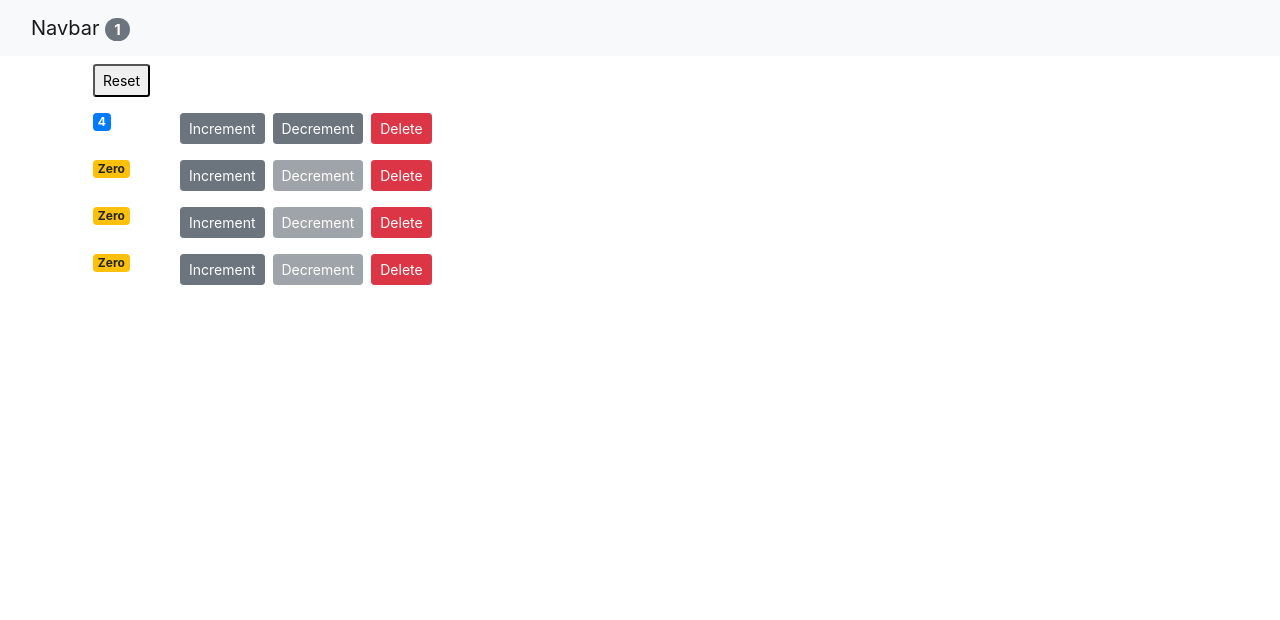
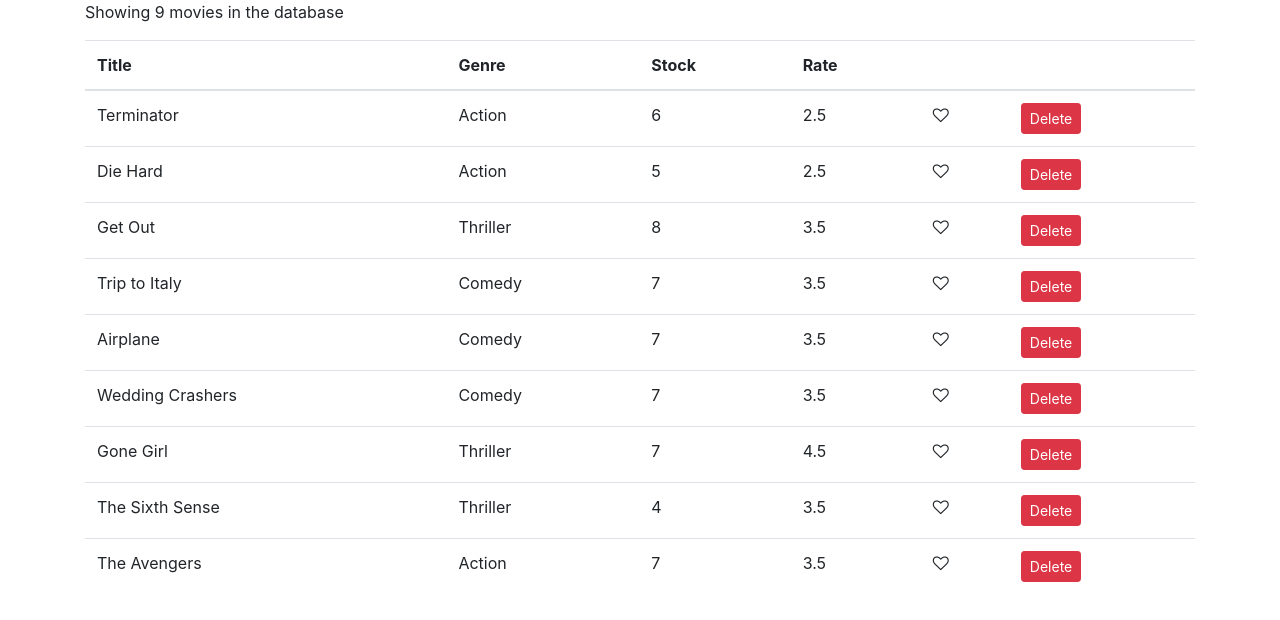
Before and after one commit to GayalBalasooriya/Vidley, a React (Create React App) app: page / in a window 1280 px wide. Shown: the top 620 px of the page. Built offline with nearby package versions, Linux system fonts and the light colour scheme.

Commit message:
Like feature added

```diff
--- a/src/App.js
+++ b/src/App.js
@@ -1,7 +1,7 @@
 import './App.css';
-//import Movies from './components/movies';
-import Counters from './components/counters';
-import NavBar from './components/navbar';
+import Movies from './components/movies';
+//import Counters from './components/counters';
+//import NavBar from './components/navbar';
 import React from 'react';
 
 class App extends React.Component {
@@ -60,9 +60,12 @@
 
     return (
       <React.Fragment>
-        <NavBar totalCounters={this.state.counters.filter(c=>c.value>0).length}/>
+        {/* <NavBar totalCounters={this.state.counters.filter(c=>c.value>0).length}/>
         <main className="container">
           <Counters counters={this.state.counters} onReset={this.handleReset} onDelete={this.handleDelete} onIncrement={this.handleIncrement} onDecrement={this.handleDecrement}/>
+        </main> */}
+        <main className='container'>
+          <Movies />
         </main>
       </React.Fragment>
     );
--- /dev/null
+++ b/src/components/common/like.jsx
@@ -0,0 +1,16 @@
+import React from "react";
+
+const Like = (props) => {
+  let classes = "fa fa-heart";
+  if (!props.liked) classes += "-o";
+  return (
+    <i
+      className={classes}
+      area-hidden="true"
+      onClick={props.onClick}
+      style={{ cursor: "pointer" }}
+    />
+  );
+};
+
+export default Like;
--- a/src/components/movies.jsx
+++ b/src/components/movies.jsx
@@ -1,4 +1,5 @@
 import React from "react";
+import Like from "./common/like";
 import { getMovies } from "../services/fakeMovieService";
 
 class Movies extends React.Component {
@@ -8,6 +9,14 @@
 
   handleDelete = (movie) => {
     const movies = this.state.movies.filter((m) => m._id !== movie._id);
+    this.setState({ movies });
+  };
+
+  handleLike = (movie) => {
+    const movies = [...this.state.movies];
+    const index = movies.indexOf(movie);
+    movies[index] = { ...movies[index] };
+    movies[index].liked = !movies[index].liked;
     this.setState({ movies });
   };
 
@@ -25,6 +34,7 @@
               <th>Stock</th>
               <th>Rate</th>
               <th></th>
+              <th></th>
             </tr>
           </thead>
           <tbody>
@@ -34,6 +44,12 @@
                 <td>{movie.genre.name}</td>
                 <td>{movie.numberInStock}</td>
                 <td>{movie.dailyRentalRate}</td>
+                <td>
+                  <Like
+                    liked={movie.liked}
+                    onClick={() => this.handleLike(movie)}
+                  />
+                </td>
                 <th>
                   <button
                     onClick={() => {
--- a/src/index.js
+++ b/src/index.js
@@ -3,6 +3,7 @@
 import './index.css';
 import App from './App';
 import reportWebVitals from './reportWebVitals';
+import 'font-awesome/css/font-awesome.min.css';
 import 'bootstrap/dist/css/bootstrap.css';
 
 ReactDOM.render(
```
